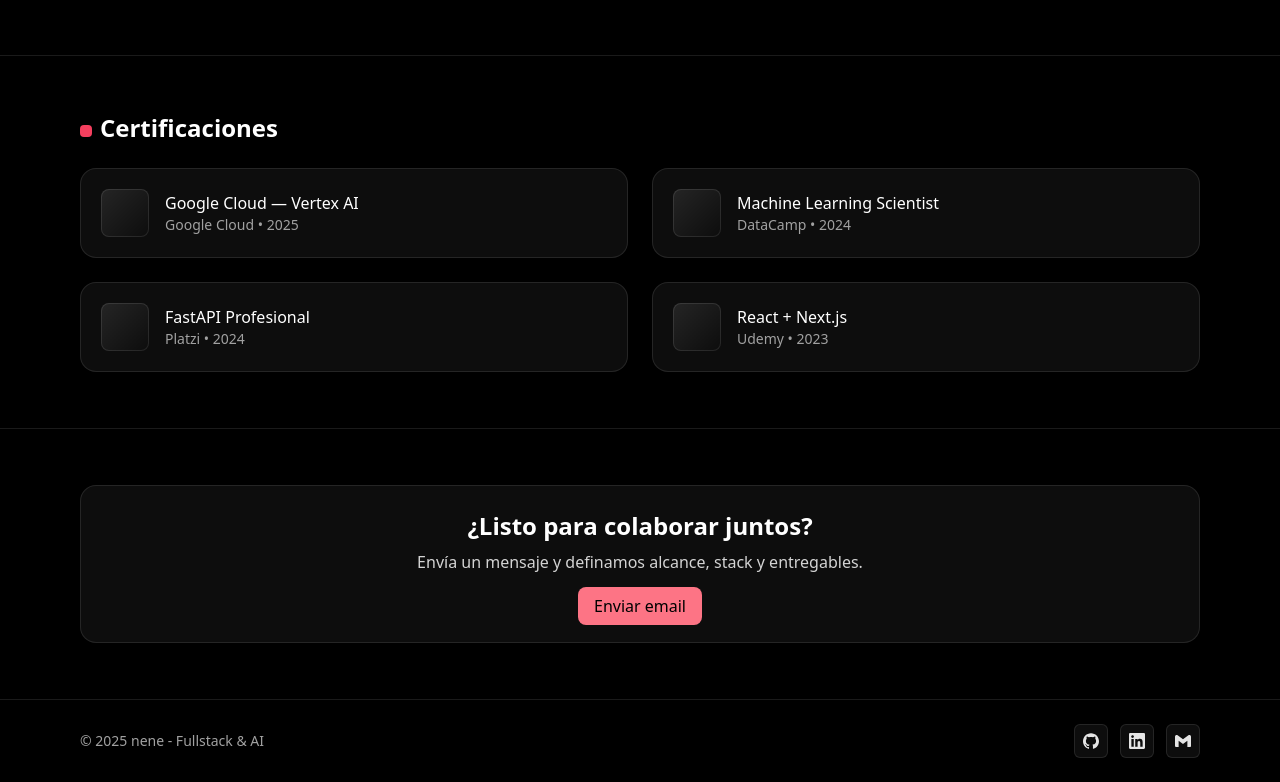
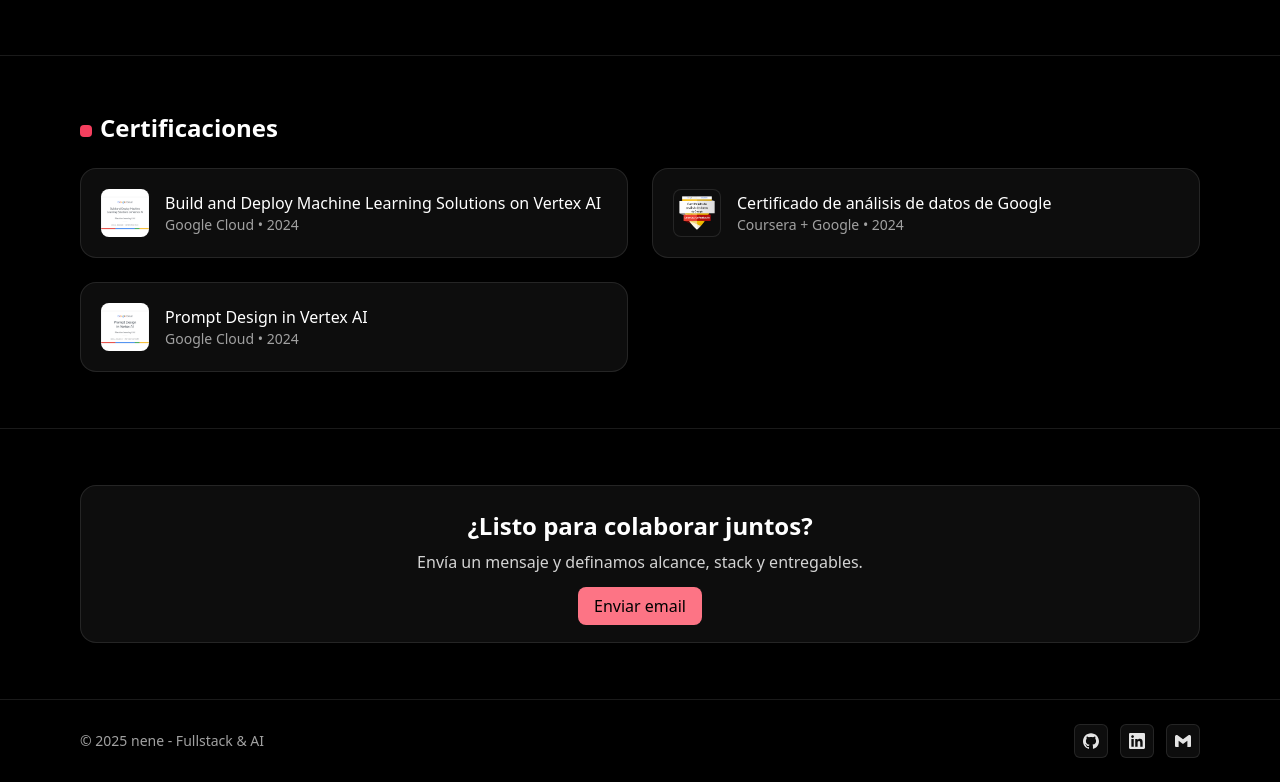
Before and after one commit to Cristian-RC/codeus, a React (Vite) app: page / in a window 1280 px wide. Shown: the part 1935-2717 px from the top of the page. Built offline with nearby package versions, Linux system fonts and the light colour scheme.

Commit message:
🎨 Update certs.js: replace placeholder certificates with actual credentials and images for enhanced portfolio presentation

```diff
--- a/src/data/certs.js
+++ b/src/data/certs.js
@@ -1,6 +1,9 @@
+import VertexBadge from "@assets/images/certs/Build_Deploy_ML_Credly.png";
+import DataAnalyst from "@assets/images/certs/Data_Analiyst_Credly.png";
+import PromptVertex from "@assets/images/certs/Prompt_Vertex.png"
+
 export const certs = [
-  { name: "Google Cloud — Vertex AI", org: "Google Cloud", year: "2025", img: "", href: "#" },
-  { name: "Machine Learning Scientist", org: "DataCamp", year: "2024", img: "", href: "#" },
-  { name: "FastAPI Profesional", org: "Platzi", year: "2024", img: "", href: "#" },
-  { name: "React + Next.js", org: "Udemy", year: "2023", img: "", href: "#" },
+  { name: "Build and Deploy Machine Learning Solutions on Vertex AI", org: "Google Cloud", year: "2024", img: VertexBadge, href: "https://www.credly.com/badges/cf072e15-98ed-4929-a8b0-013034f8c3c5/public_url" },
+  { name: "Certificado de análisis de datos de Google", org: "Coursera + Google", year: "2024", img: DataAnalyst, href: "https://www.credly.com/badges/aca42922-25a5-49fb-b5d4-d7ec40e29b07/public_url" },
+  { name: "Prompt Design in Vertex AI", org: "Google Cloud", year: "2024", img: PromptVertex, href: "https://www.credly.com/badges/3c95e3aa-aeb9-4327-82e0-4e3dada39257/public_url" },
 ];
```
